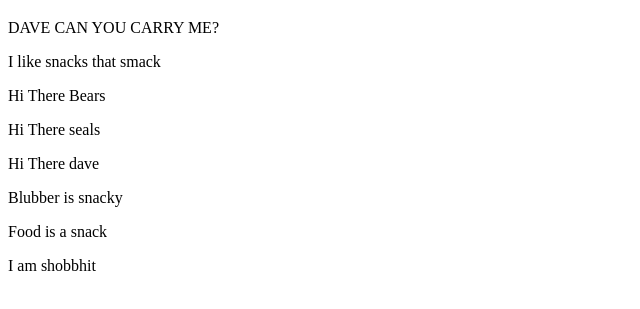
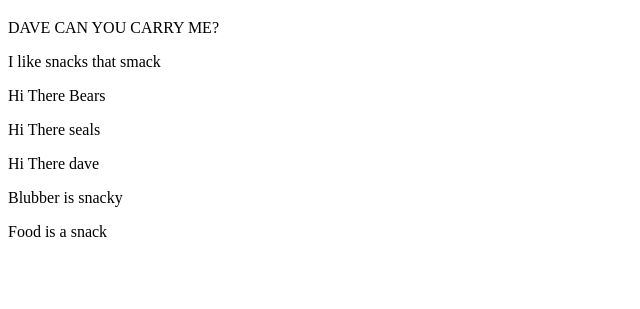
Before and after one commit to aadhav0818/BPA-WebDev-2022, a plain HTML site: page index.html in a window 1280 px wide. Shown: the part 237-546 px from the top of the page, without its empty margins (0-640 px from the left). Drawn offline with Linux system fonts and the light colour scheme.

Commit message:
Changed text

```diff
--- a/index.html
+++ b/index.html
@@ -9,4 +9,3 @@
 <p> Hi There dave</p>
 <p> Blubber is snacky</p>
 <p> Food is a snack</p>
-<p> I am shobbhit</p>
```
